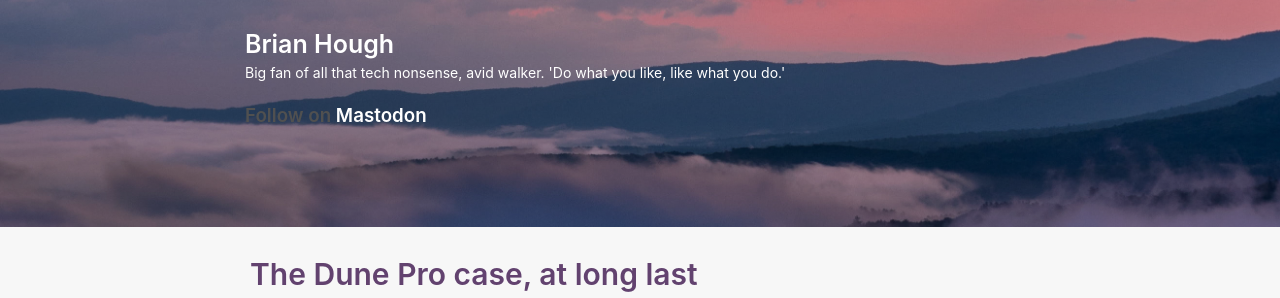
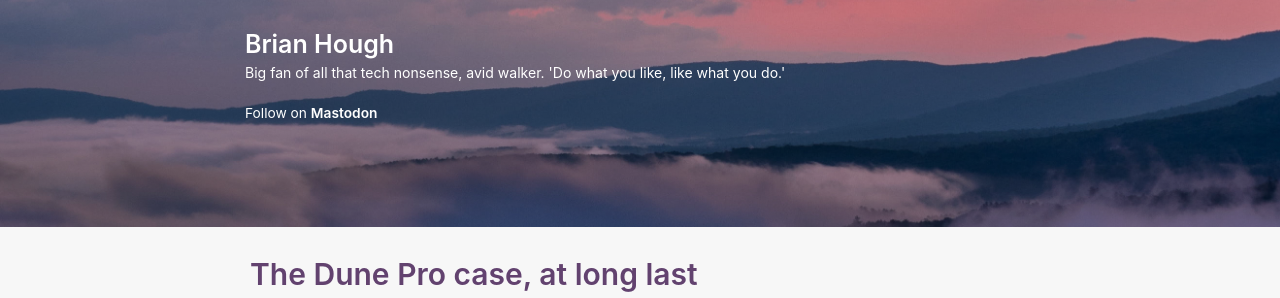
Before and after one commit to derfbwh/derfbwh.github.io, a Jekyll site: the page built from index.html, in a window 1280 px wide. Shown: the part 173-471 px from the top of the page. Built offline with Jekyll 4.4.1, drawn with Linux system fonts in a browser that asks for light colours; the list of posts is cut into pages by our own code.

Commit message:
Update default.html

```diff
--- a/_layouts/default.html
+++ b/_layouts/default.html
@@ -14,7 +14,7 @@
         <h3 class="masthead-title">
           <a href="/" title="Home">{{ site.title }}</a><br>
           <small><a href="http://twitter.com/bwhough">{{ site.tagline }}</a></small><br><br>
-          <div style="font-size:75% !important;font-weight:600 !important;">Follow on <strong><a rel="me" href="https://mastodon.social/@brianhough">Mastodon</a></strong></div>
+          <div style="font-size:55% !important;font-weight:400 !important;color:white;">Follow on <strong><a rel="me" href="https://mastodon.social/@brianhough">Mastodon</a></strong></div>
         </h3>
       </div>
 
```
